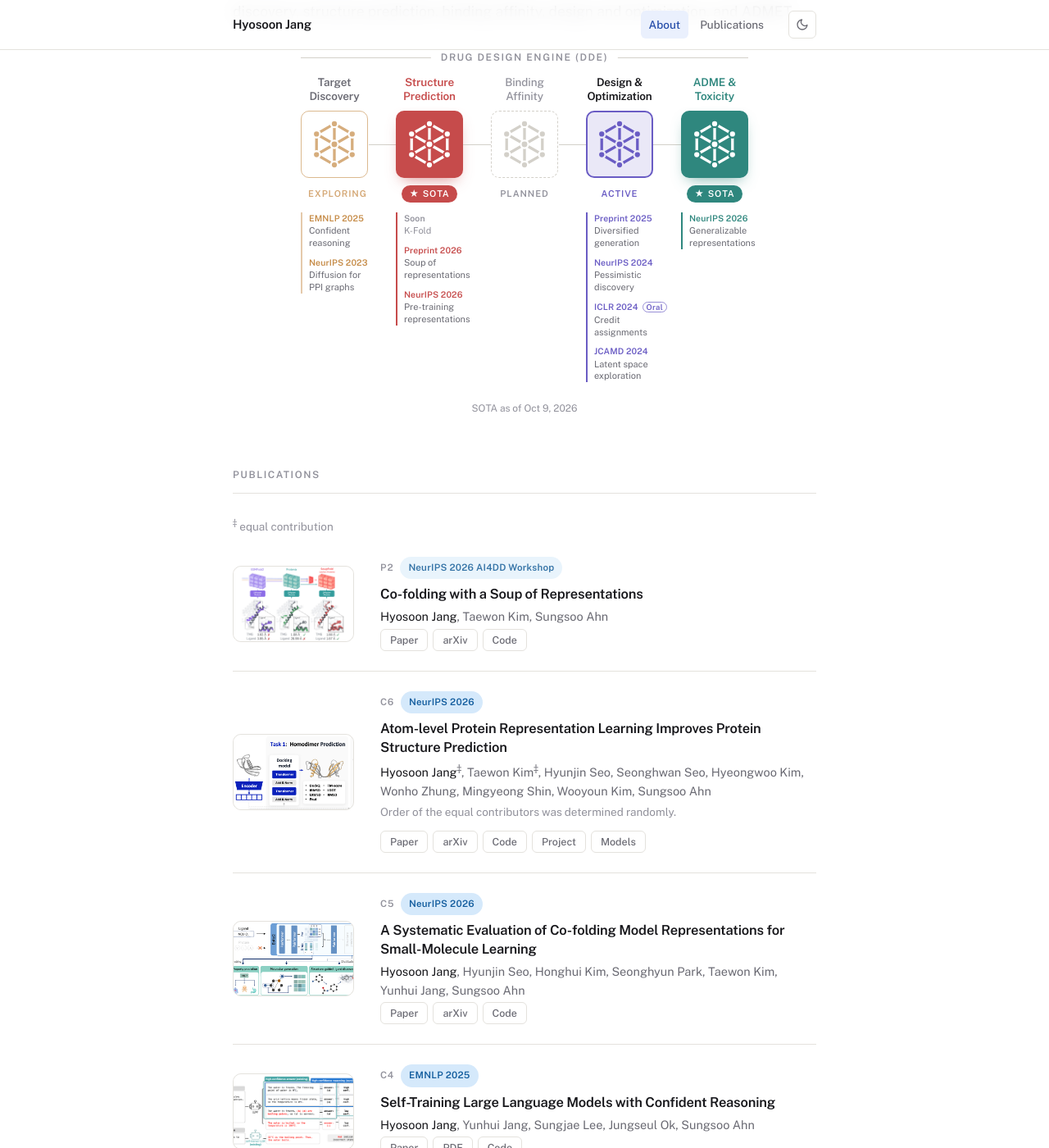
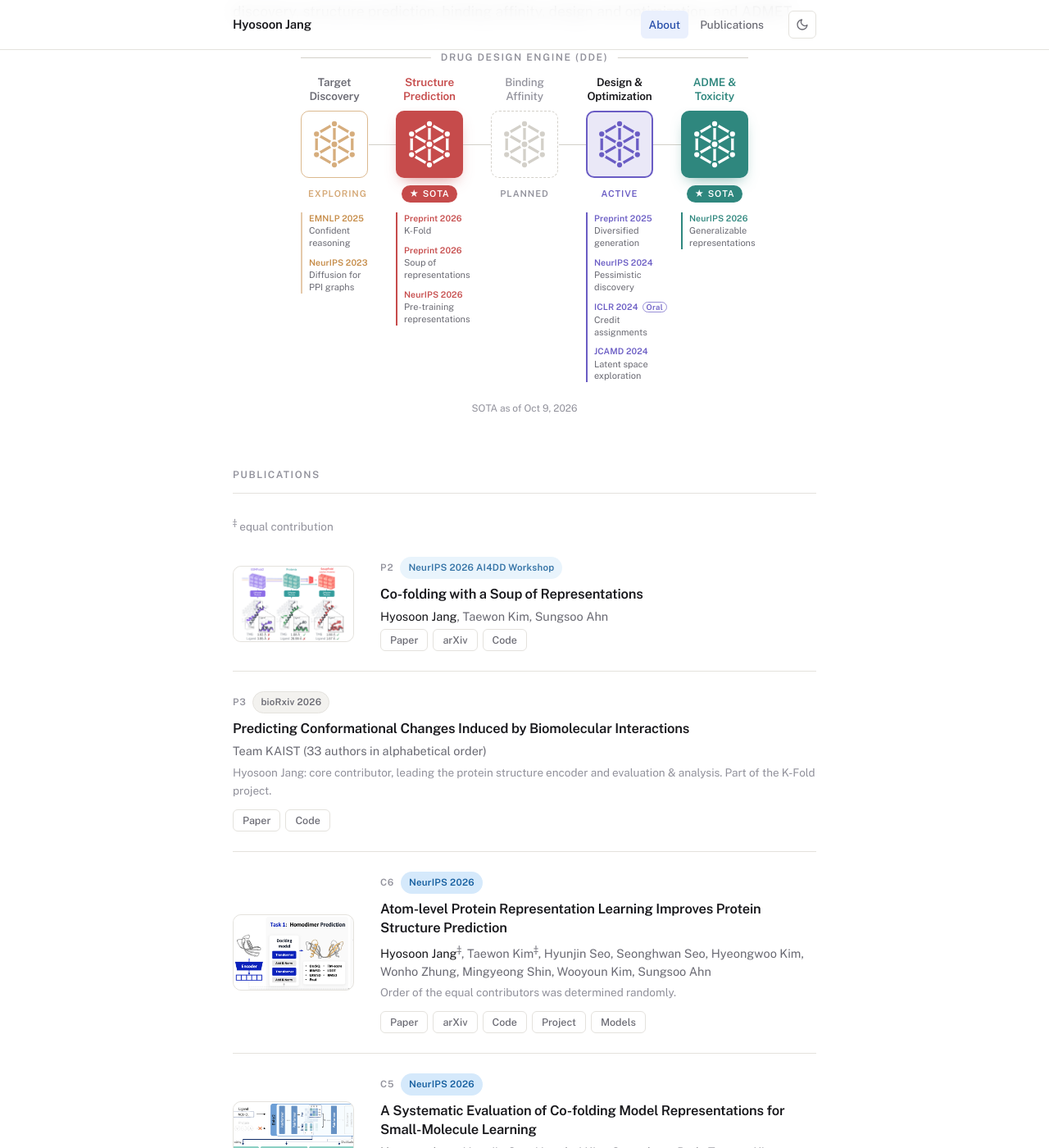
Before and after one commit to hsjang0/hsjang, a Jekyll site: the page built from index.html, in a window 1280 px wide and 1400 px high, scrolled down 539 px. Shown: the whole window at 82% size. Built offline with Jekyll 4.4.1, drawn with Linux system fonts in a browser that asks for light colours.

Commit message:
Add the K-Fold bioRxiv paper as P3
Listed under Publications as Team KAIST with 33 authors, with my role in
the note, and linked from the structure prediction stage in place of the
'coming soon' K-Fold entry.

Co-Authored-By: Claude Opus 5.5 <noreply@anthropic.com>

```diff
--- a/_data/publications.yaml
+++ b/_data/publications.yaml
@@ -31,6 +31,19 @@ papers:
         url: "https://arxiv.org/abs/2609.15552"
       - label: "Code"
         url: "https://github.com/hsjang0/soupfold"
+
+  - tag: "P3"
+    title: "Predicting Conformational Changes Induced by Biomolecular Interactions"
+    authors: "Team KAIST (33 authors in alphabetical order)"
+    note: "Hyosoon Jang: core contributor, leading the protein structure encoder and evaluation &amp; analysis. Part of the K-Fold project."
+    venue_short: "bioRxiv"
+    year: "2026"
+    selected: y
+    links:
+      - label: "Paper"
+        url: "https://www.biorxiv.org/content/10.64898/2026.10.26.760299v1"
+      - label: "Code"
+        url: "https://github.com/kaist-ai-bio/kfold"
 
   - tag: "C6"
     title: "Atom-level Protein Representation Learning Improves Protein Structure Prediction"
--- a/_data/research.yaml
+++ b/_data/research.yaml
@@ -32,7 +32,7 @@ stages:
     sota_figure: "/assets/research/soupfold_results.png"
     sota_caption: "Structure prediction success rates. SoupFold improves every base co-folding model on FoldBench and leads on GPCR and molecular glue complexes."
     papers:
-      - { label: "K-Fold", note: "coming soon" }
+      - { tag: "P3", label: "K-Fold", venue: "Preprint&nbsp;2026" }
       - { tag: "P2", label: "Soup of representations", venue: "Preprint&nbsp;2026" }
       - { tag: "C6", label: "Pre-training representations" }
 
```
